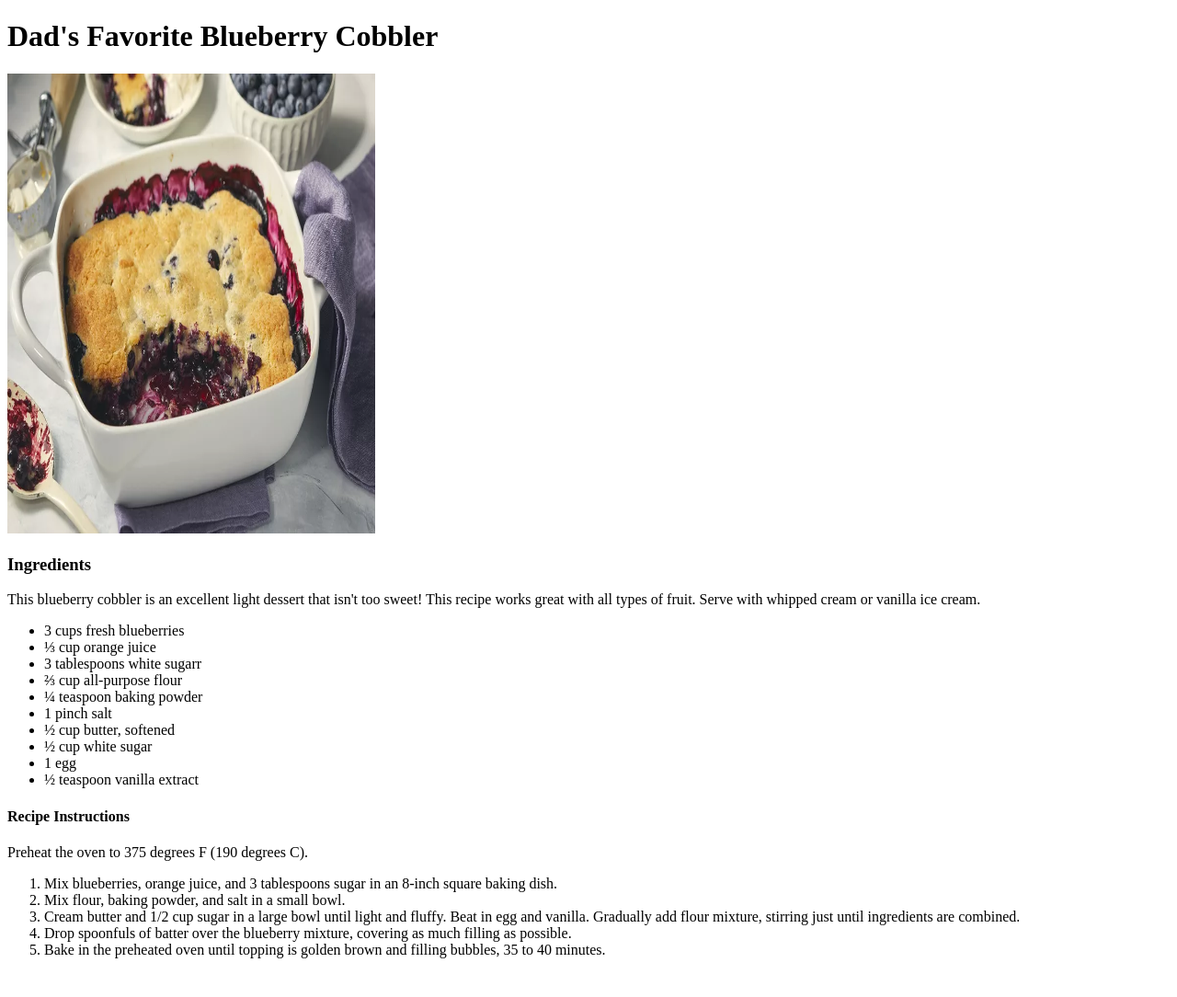
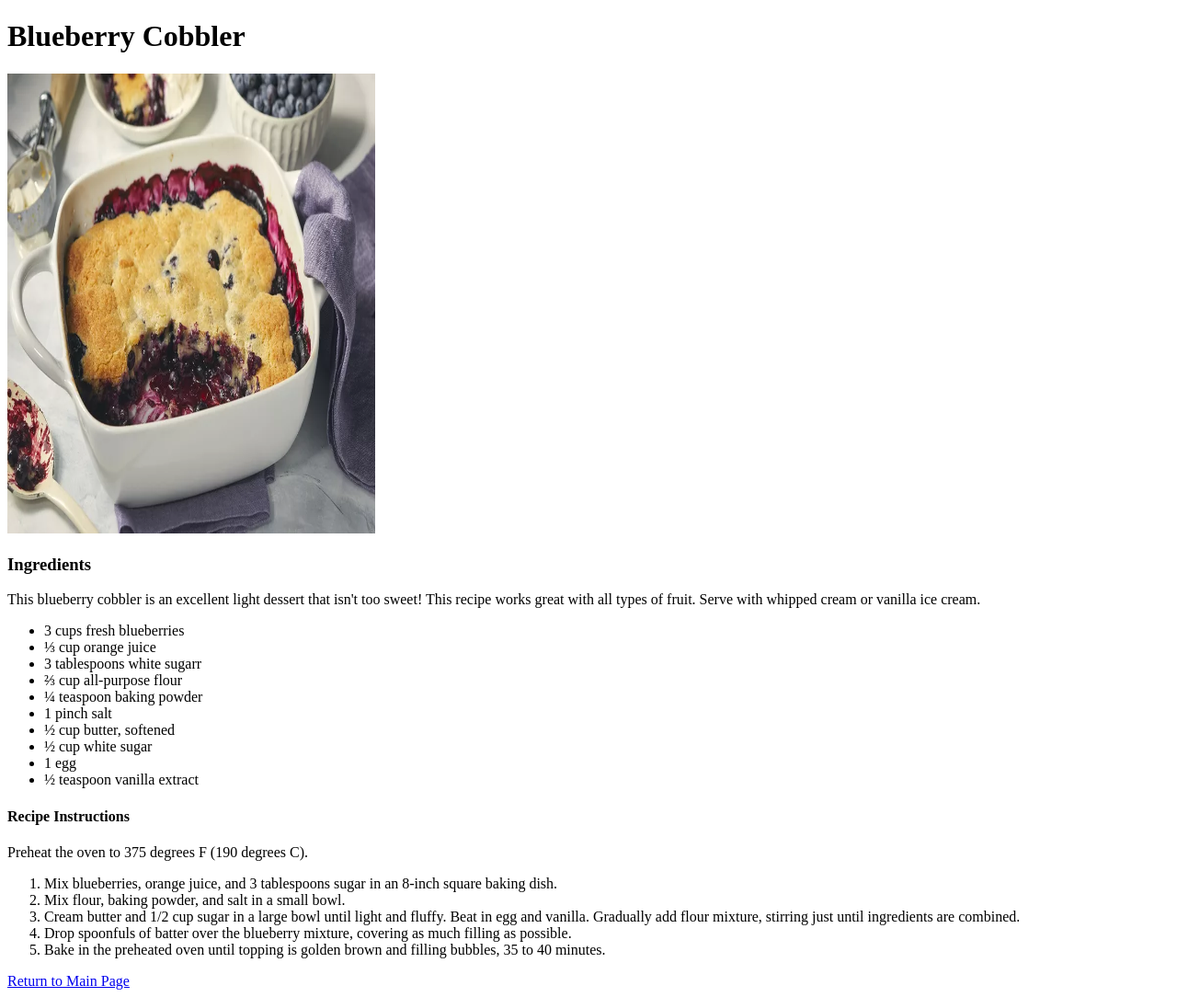
Before and after one commit to minamarin/HTML-recipes, a plain HTML site: page recipes/blueberry-cobbler.html in a window 1280 px wide. Shown: the whole page at 92% size. Before the commit the page ends 1058 px from the top, so only its background shows below. Drawn offline with Linux system fonts and the light colour scheme.

```diff
--- a/recipes/blueberry-cobbler.html
+++ b/recipes/blueberry-cobbler.html
@@ -6,7 +6,7 @@
     </head>
 
     <body>
-        <h1>Dad's Favorite Blueberry Cobbler</h1>
+        <h1>Blueberry Cobbler</h1>
         <img src="../images/Blueberrycobbler.webp"width="400"
         height="500" />
 
@@ -33,5 +33,6 @@
             <li>Drop spoonfuls of batter over the blueberry mixture, covering as much filling as possible.</li>
             <li>Bake in the preheated oven until topping is golden brown and filling bubbles, 35 to 40 minutes.</li>
         </ol>
+        <a href="../index.html">Return to Main Page </a>
     </body>
 </html>
```
